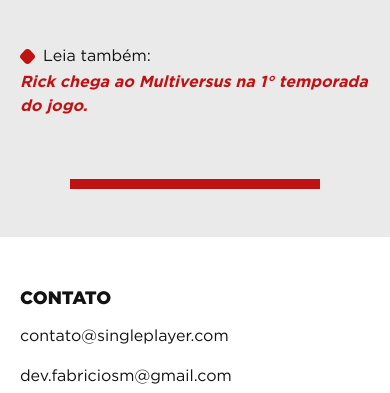
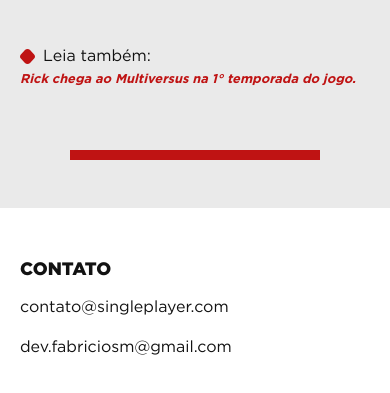
Before and after one commit to Fabricio-souza-miranda/singleplayer, a plain HTML site: page newspages/newspage01.html in a window 390 px wide. Shown: the part 2353-2746 px from the top of the page. Drawn offline with Linux system fonts and the light colour scheme; files whose address does not match are found by name.

Commit message:
Modificação na mini descrição das imagens (consertando a width do <i> em newspage-main) e definindo um flex-wrap: wrap em .autor

```diff
--- a/css/newspages/newspage.css
+++ b/css/newspages/newspage.css
@@ -103,6 +103,7 @@
 .newspage-main .autor-infos > div {
   display: flex;
   align-items: center;
+  flex-wrap: wrap;
   gap: 2px;
 }
 
@@ -166,7 +167,8 @@
   .newspage-header img {
     height: 300px;
   }
-  .newspage-header i {
+  .newspage-header i,
+  .newspage-main i {
     font-size: 0.8rem;
     text-align: center;
   }
```
